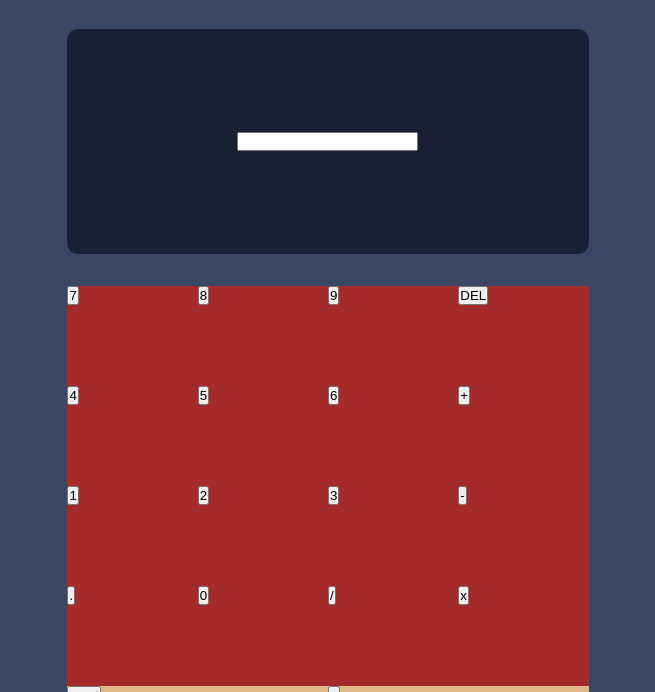
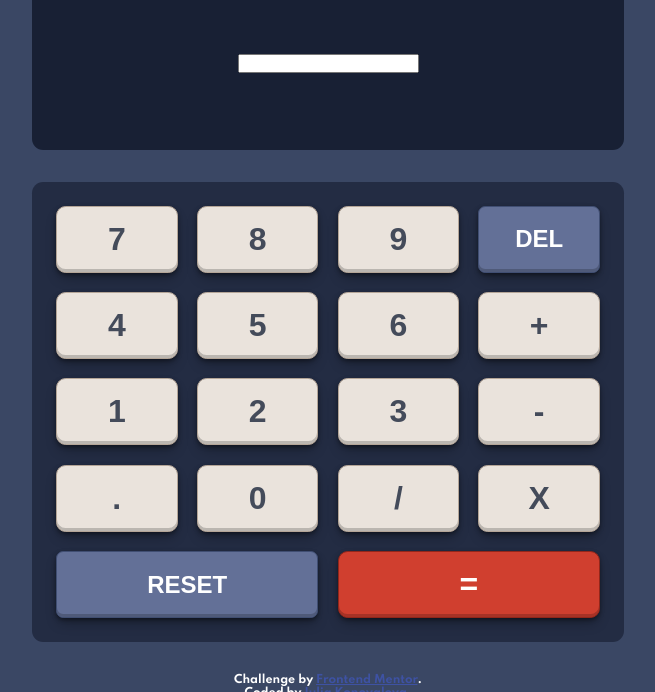
Before and after one commit to IuliiaKonovalova/frontend-mentor-calculator-app-main, a plain HTML site: page index.html in a window 1280 px wide. Shown: the part 260-952 px from the top of the page, without its empty margins (312-967 px from the left). Drawn offline with Linux system fonts and the light colour scheme.

Commit message:
Style btns in the calculator

```diff
--- a/assets/css/style.css
+++ b/assets/css/style.css
@@ -28,7 +28,7 @@
   /* Theme 1 Text */
 
   --clr-team1-text--100: #ffffff;
-  --clr-team1-text--300: hsl(221, 14%, 31%);
+  --clr-team1-text--300: rgb(68, 75, 90);
 
   /* Theme 2 Backgrounds */
 
@@ -106,7 +106,7 @@
 body {
   background-color: var(--clr-team1-bg--500);
   display: grid;
-  grid-template-columns: 2fr 3fr 2fr;
+  grid-template-columns: 2fr minmax(37rem, auto) 2fr;
   grid-template-rows: 1fr 0.5fr 1.5fr 4fr 1fr;
   gap: 2rem;
   color: var(--clr-team1-text--100);
@@ -150,17 +150,15 @@ body {
 }
 
 .keyboard__container {
+  padding: 1.5rem;
   grid-column: 2/3;
   grid-row: 4/5;
   background-color: var(--clr-team1-bg--700);
   border-radius: var(--br);
   display: grid;
   grid-template-columns: repeat(4, 1fr);
-  grid-template-rows: repeat(6, minmax(100px, auto));
-}
-
-.btn__holder {
-  background-color: brown;
+  grid-template-rows: repeat(5, minmax(4.2rem, auto));
+  gap: 1.2rem;
 }
 
 .span--two {
@@ -168,6 +166,33 @@ body {
   background-color: burlywood;
 }
 
+.btn {
+  color: var(--clr-team1-text--300);
+  background-color: var(--clr-team1-key--700);
+  font-size: var(--fs-primary);
+  font-weight: 700;
+  border: 1px solid var(--clr-team1-key--900);
+  border-radius: 0.3em;
+  outline: none;
+  text-transform: uppercase;
+  box-shadow: rgba(0, 0, 0, 0.4) 0px 2px 4px, rgba(0, 0, 0, 0.3) 0px 7px 13px -3px, rgba(0, 0, 0, 0.2) 0px -3px 0px inset;
+}
+
+.btn--blue {
+  background-color: var(--clr-team1-key--100);
+  color: var(--clr-team1-text--100);
+
+  font-size: 1.5rem;
+  border: 1px solid var(--clr-team1-key--300);
+}
+
+.btn--red {
+  background-color: var(--clr-team1-key--500);
+  color: var(--clr-team1-text--100);
+  border: 1px solid var(--clr-team1-key--600);
+
+}
+
 .footer {
   grid-column: 1/4;
   grid-row: 5/6;
--- a/index.html
+++ b/index.html
@@ -54,60 +54,42 @@
     <input type="number">
   </section>
   <section class="keyboard__container">
-    <div class="btn__holder">
     <button class="btn btn--white">7</button>
-    </div>
-    <div class="btn__holder">
+
     <button class="btn btn--white">8</button>
-    </div>
-    <div class="btn__holder">
+
     <button class="btn btn--white">9</button>
-    </div>
-    <div class="btn__holder">
+
     <button class="btn btn--blue">DEL</button>
-    </div>
-    <div class="btn__holder">
+
     <button class="btn btn--white">4</button>
-    </div>
-    <div class="btn__holder">
+
     <button class="btn btn--white">5</button>
-    </div>
-    <div class="btn__holder">
+
     <button class="btn btn--white">6</button>
-    </div>
-    <div class="btn__holder">
+
     <button class="btn btn--white">+</button>
-    </div>
-    <div class="btn__holder">
+
     <button class="btn btn--white">1</button>
-    </div>
-    <div class="btn__holder">
+
     <button class="btn btn--white">2</button>
-    </div>
-    <div class="btn__holder">
+
     <button class="btn btn--white">3</button>
-    </div>
-    <div class="btn__holder">
+
     <button class="btn btn--white">-</button>
-    </div>
-    <div class="btn__holder">
+
     <button class="btn btn--white">.</button>
-    </div>
-    <div class="btn__holder">
+
     <button class="btn btn--white">0</button>
-    </div>
-    <div class="btn__holder">
+
     <button class="btn btn--white">/</button>
-    </div>
-    <div class="btn__holder">
+
     <button class="btn btn--white">x</button>
-    </div>
-    <div class="btn__holder span--two">
-      <button class="btn btn--blue btn--big">reset</button>
-    </div>
-    <div class="btn__holder span--two">
-      <button class="btn btn--red btn--big">=</button>
-    </div>
+
+    <button class="btn btn--blue span--two">reset</button>
+
+    <button class="btn btn--red span--two">=</button>
+
   </section>
   <!--Footer-->
   <footer class="footer">
```
Lines whose indentation alone changed are shown as unchanged.
